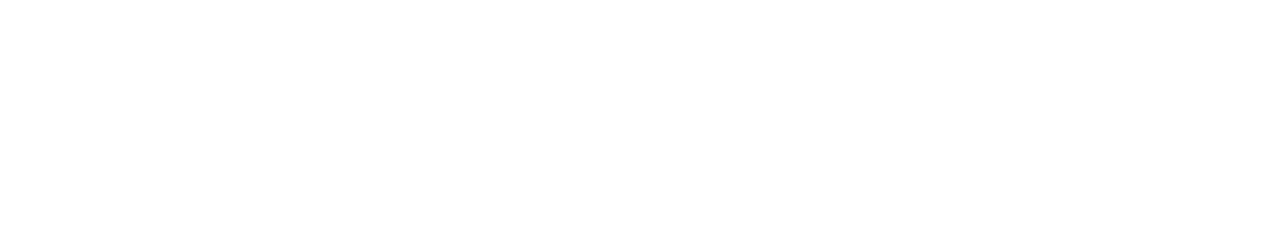
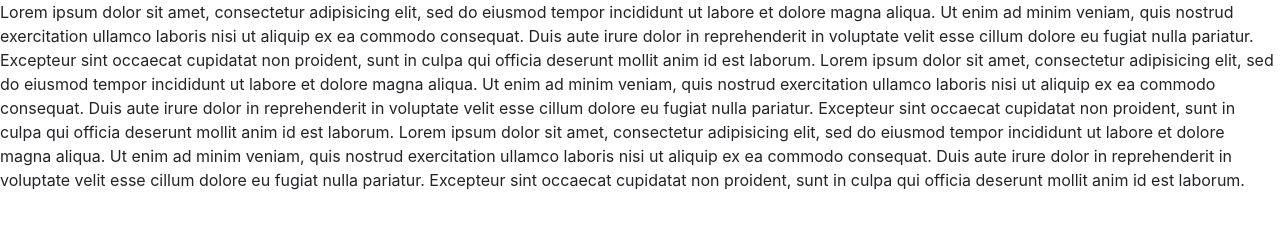
Before and after one commit to Fenitra07/cours_devinbox, a plain HTML site: page seance03.html in a window 1280 px wide. Drawn offline with Linux system fonts and the light colour scheme.

Commit message:
Version du 24/10/21 à 10h20

```diff
--- a/seance03.html
+++ b/seance03.html
@@ -6,6 +6,24 @@
  </head>
  <body>
 
+  Lorem ipsum dolor sit amet, consectetur adipisicing elit, sed do eiusmod
+  tempor incididunt ut labore et dolore magna aliqua. Ut enim ad minim veniam,
+  quis nostrud exercitation ullamco laboris nisi ut aliquip ex ea commodo
+  consequat. Duis aute irure dolor in reprehenderit in voluptate velit esse
+  cillum dolore eu fugiat nulla pariatur. Excepteur sint occaecat cupidatat non
+  proident, sunt in culpa qui officia deserunt mollit anim id est laborum.
+  Lorem ipsum dolor sit amet, consectetur adipisicing elit, sed do eiusmod
+  tempor incididunt ut labore et dolore magna aliqua. Ut enim ad minim veniam,
+  quis nostrud exercitation ullamco laboris nisi ut aliquip ex ea commodo
+  consequat. Duis aute irure dolor in reprehenderit in voluptate velit esse
+  cillum dolore eu fugiat nulla pariatur. Excepteur sint occaecat cupidatat non
+  proident, sunt in culpa qui officia deserunt mollit anim id est laborum.
+  Lorem ipsum dolor sit amet, consectetur adipisicing elit, sed do eiusmod
+  tempor incididunt ut labore et dolore magna aliqua. Ut enim ad minim veniam,
+  quis nostrud exercitation ullamco laboris nisi ut aliquip ex ea commodo
+  consequat. Duis aute irure dolor in reprehenderit in voluptate velit esse
+  cillum dolore eu fugiat nulla pariatur. Excepteur sint occaecat cupidatat non
+  proident, sunt in culpa qui officia deserunt mollit anim id est laborum.
 
 
  </body>
```
Also changed, not shown: index.html (added, +11 -0 lines).
